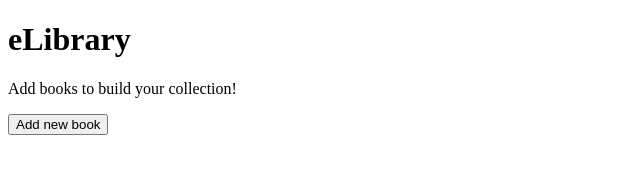
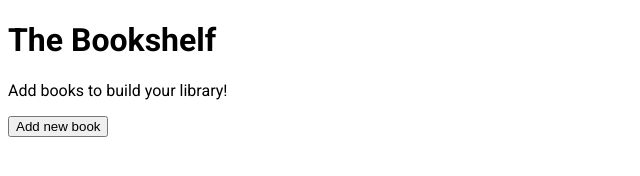
Before and after one commit to tomjsalter/library, a plain HTML site: page index.html in a window 1280 px wide. Shown: the whole page, without its empty margins (0-640 px from the left). Drawn offline with Linux system fonts and the light colour scheme.

Commit message:
Add typeface to web page and update header title

```diff
--- a/index.html
+++ b/index.html
@@ -5,13 +5,16 @@
     <meta http-equiv="X-UA-Compatible" content="IE=edge">
     <meta name="viewport" content="width=device-width, initial-scale=1.0">
     <link rel="stylesheet" href="/styles.css">
+    <link rel="preconnect" href="https://fonts.googleapis.com">
+    <link rel="preconnect" href="https://fonts.gstatic.com" crossorigin>
+    <link href="https://fonts.googleapis.com/css2?family=Roboto:wght@300;400;500;700&display=swap" rel="stylesheet">
     <script src="/script.js" defer></script>
     <title>Library app</title>
 </head>
 <body>
     <header>
-        <h1>eLibrary</h1>
-        <p>Add books to build your collection!</p>
+        <h1>The Bookshelf</h1>
+        <p>Add books to build your library!</p>
         <button id="new-book">Add new book</button>
     </header>
     <form method="post">
--- a/styles.css
+++ b/styles.css
@@ -1,3 +1,11 @@
+* {
+    box-sizing: border-box;
+}
+
+body {
+    font-family: 'Roboto', sans-serif;
+}
+
 form {
     display: none;
 }
```
